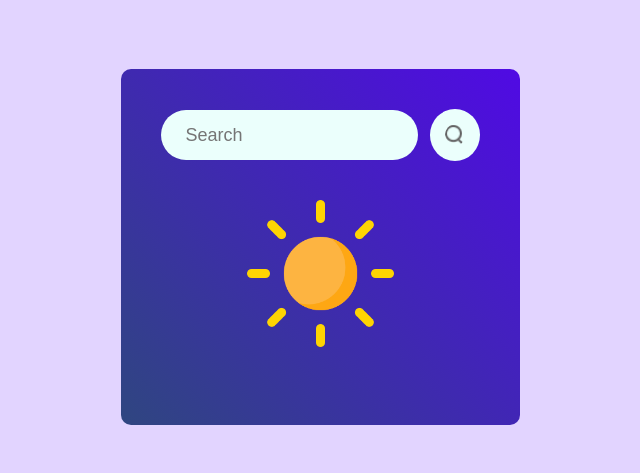
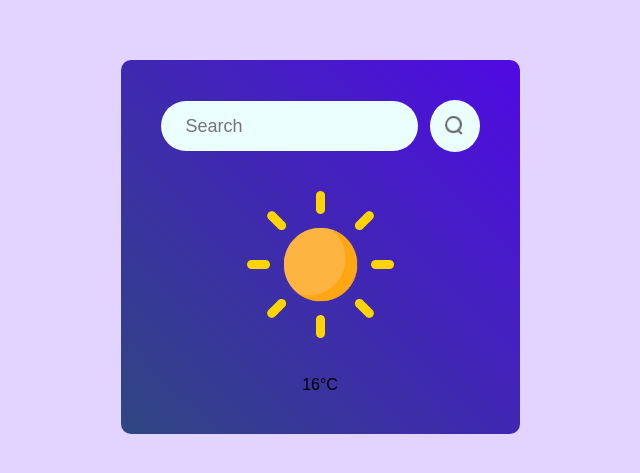
Before and after one commit to elijahgummer/weather-app-react, a React (Create React App) app in the folder weather-app-react/: page / in a window 1280 px wide. Shown: the part 153-626 px from the top of the page, without its empty margins (320-960 px from the left). Built offline with nearby package versions, Linux system fonts and the light colour scheme.

Commit message:
added the degree temp

```diff
--- a/weather-app-react/src/components/Weather.jsx
+++ b/weather-app-react/src/components/Weather.jsx
@@ -18,6 +18,7 @@ const Weather = () => {
         <img src={search_icon} alt="" />
       </div>
       <img src={clear_icon} alt="" className='weather-icon'/>
+      <p>16°C</p>
     </div>
   )
 }
```
